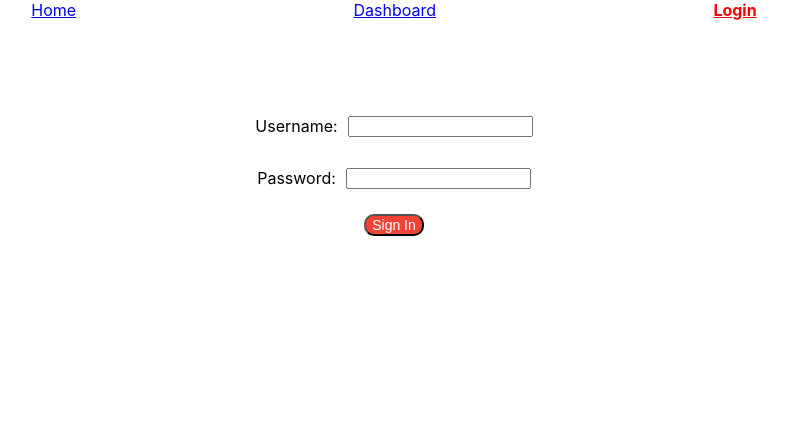
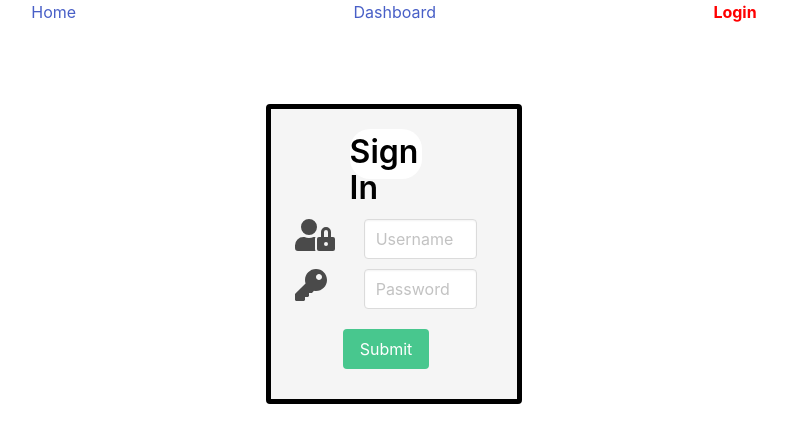
Before and after one commit to cs4241-19a/fp, a React (Create React App) app: page /login in a window 1280 px wide. Shown: the top 442 px of the page, without its empty margins (246-1033 px from the left). Built offline with nearby package versions, Linux system fonts and the light colour scheme; the HTML template or start-up script is replaced by a standard one.

Commit message:
Added styling to login page (bulma and Awesome Fonts added)

```diff
--- a/package.json
+++ b/package.json
@@ -4,13 +4,19 @@
   "private": true,
   "proxy": "http://localhost:5000/",
   "dependencies": {
+    "@fortawesome/fontawesome-svg-core": "^1.2.25",
+    "@fortawesome/free-solid-svg-icons": "^5.11.2",
+    "@fortawesome/react-fontawesome": "^0.1.5",
     "body-parser": "^1.19.0",
+    "bulma": "^0.7.5",
     "concurrently": "^4.1.2",
     "express": "^4.17.1",
+    "font-awesome": "^4.7.0",
     "mysql": "^2.17.1",
     "path": "^0.12.7",
     "react": "^16.10.1",
     "react-dom": "^16.10.1",
+    "react-fontawesome": "^1.6.1",
     "react-router-dom": "^5.1.2",
     "react-scripts": "3.2.0"
   },
--- a/src/views/Login/Login.css
+++ b/src/views/Login/Login.css
@@ -1,10 +1,12 @@
 .vessel {
     display: flex;
+    align-content: center;
     justify-content: center;
+    margin-bottom: 10px;
 }
 
 .field {
-    height: 15px;
+    height: 18px;
     align-self: center;
     margin-left: 10px;
 }
@@ -13,7 +15,15 @@
     margin-top: 80px;
     display: flex;
     align-content: center;
+    justify-content: center;
     flex-direction: column;
+    margin-left: 40%;
+    margin-right: 40%;
+    border: 5px solid black;
+}
+
+.width {
+    width: 40%;
 }
 
 .button {
@@ -23,3 +33,20 @@
     margin-top: 10px;
     font-size: 14px;
 }
+
+.center {
+    display: flex;
+    justify-content: center;
+    align-content: center;
+}
+
+.titleContainer {
+    height: 50px;
+    margin-bottom: 40px;
+    margin-left: 30%;
+    margin-right: 30%;
+    padding-top: 5px;
+    padding-bottom: 40px;
+    color: black;
+    border-radius: 20px;
+}
--- a/src/views/Login/Login.js
+++ b/src/views/Login/Login.js
@@ -1,19 +1,44 @@
 import React, { Component } from 'react';
 import "./Login.css";
+import 'bulma/css/bulma.css';
+import { FontAwesomeIcon } from '@fortawesome/react-fontawesome';
+import { library } from '@fortawesome/fontawesome-svg-core';
+import { faEnvelope, faUserLock, faKey, faAddressCard } from '@fortawesome/free-solid-svg-icons';
+
+library.add(faEnvelope, faUserLock, faKey, faAddressCard);
 
 class Field extends Component {
     constructor(props) {
         super(props);
         this.state = {
-            text: "",
+            success: false,
         }
+    }
+
+    // This will toggle the is-success class on the input field
+    toggle(event) {
+        if(event.target.value !== "")
+            this.setState({success: true})
+        else
+            this.setState({success: false})
     }
 
     render() {
         return (
-            <div className = "vessel">
-                <p>{this.props.name}</p>
-                <input className = "field" type = "text" name = {this.props.name}></input>
+            <div className="vessel">
+                <div className="columns">
+                    <div className="column is-one-third">
+                        <FontAwesomeIcon icon={this.props.icon} size = "2x"/>
+                    </div>
+                    <div className="column is-two-third">
+                        <input  className= { this.state.success ?  "input is-success" : "input" }
+                                type="text"
+                                name={this.props.name}
+                                placeholder={this.props.placeholder}
+                                onInput = {this.toggle.bind(this)}
+                        ></input>
+                    </div>
+                </div>
             </div>
         )
     }
@@ -22,7 +47,7 @@ class Field extends Component {
 class SignInButton extends Component {
     render() {
         return (
-            <button className = "button">Sign In</button>
+            <button className = "button is-success">Submit</button>
         )
     }
 }
@@ -38,10 +63,13 @@ class Login extends Component {
 
     render() {
         return (
-            <div className = "outer">
-                <Field name = "Username: "></Field>
-                <Field name = "Password: "></Field>
-                <div className = "vessel">
+            <div className="outer notification background-light">
+                <div className = "center titleContainer has-background-white">
+                    <p className = "title">Sign In</p>
+                </div>
+                <Field name="Username" placeholder="Username" icon="user-lock"></Field>
+                <Field name="Password" placeholder="Password" icon="key"></Field>
+                <div className="vessel">
                     <SignInButton></SignInButton>
                 </div>
             </div>
```
Also changed, not shown: 1 other file (tests, documents, lock files or other folders).
